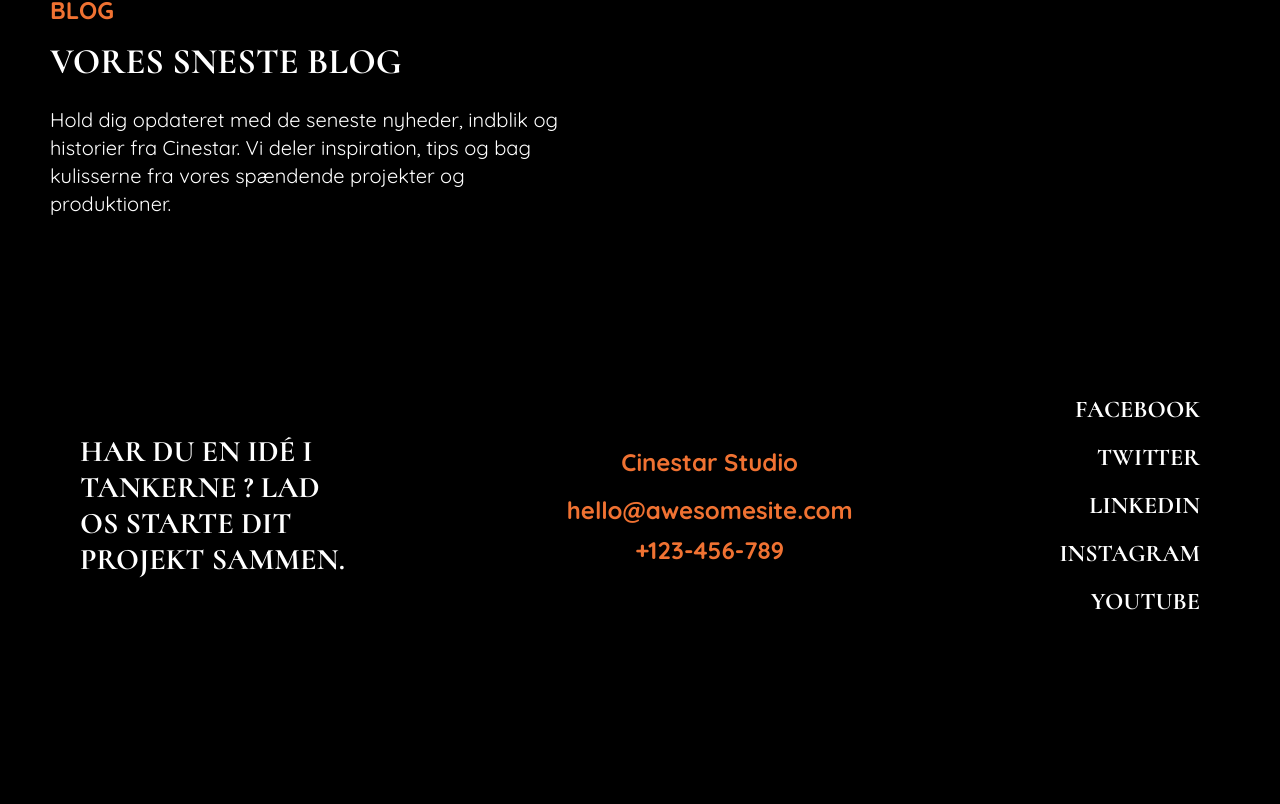
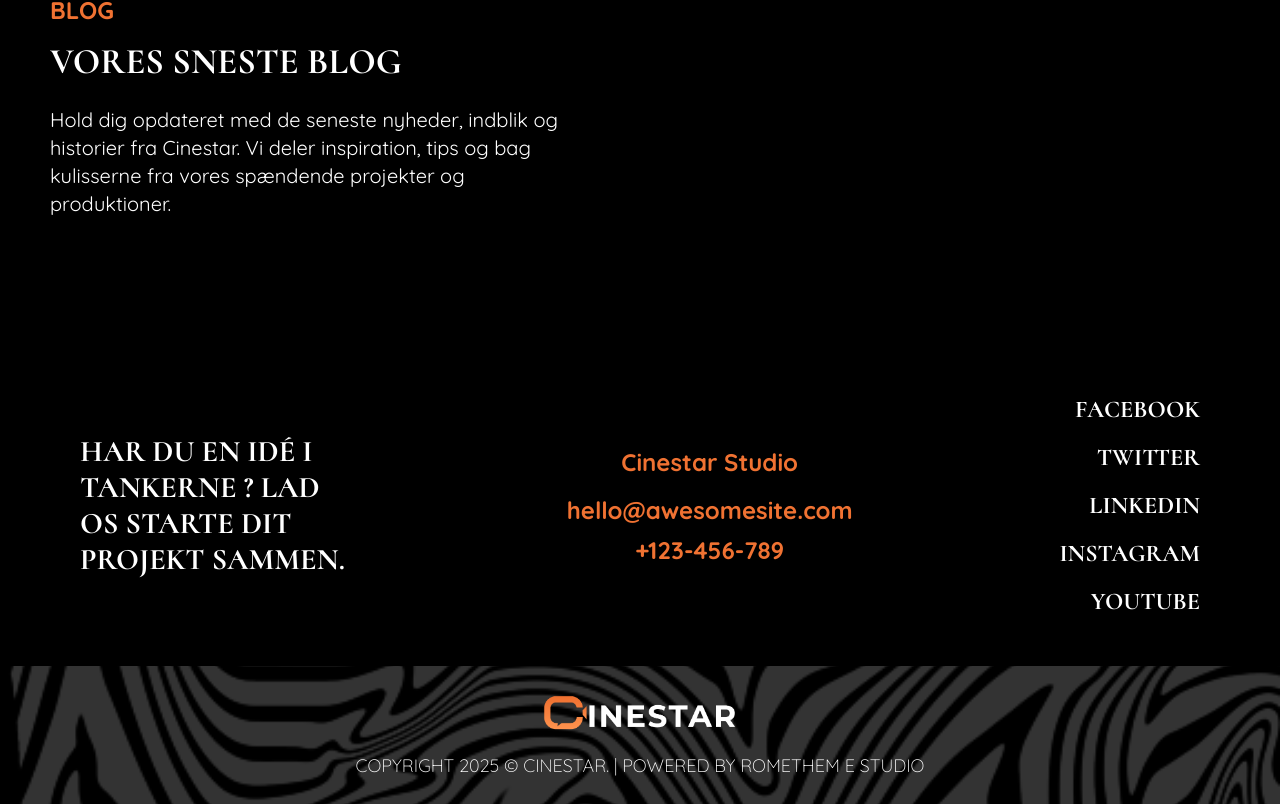
Before and after one commit to sleiterr/cinestar_fagproeve_md, a React (Vite) app in the folder mcd_web_cinestar_frontend/: page / in a window 1280 px wide. Shown: the part 7681-8485 px from the top of the page. Before the commit the page ends 8347 px from the top, so only its background shows below. Built offline with nearby package versions, Linux system fonts and the light colour scheme; no server answers.

Commit message:
feat(footer): add FooterLogo component and update footer layout

```diff
--- a/mcd_web_cinestar_frontend/src/components/Footer/Footer.jsx
+++ b/mcd_web_cinestar_frontend/src/components/Footer/Footer.jsx
@@ -3,14 +3,25 @@ import clsx from "clsx";
 import FooterCTA from "./FooterCTA";
 import { ContactFooter } from "./ContactFooter";
 import { LinkWrapper } from "./LinkWrapper";
+import FooterLogo from "./FooterLogo";
+import liquifer from "../../assets/service/liquifer.png";
 
 const Footer = () => {
   return (
-    <footer className="flex flex-col items-center justify-center bg-footer">
+    <footer
+      className="relative flex flex-col items-center justify-center"
+      style={{
+        backgroundImage: `url(${liquifer})`,
+        backgroundPosition: "center center",
+        backgroundRepeat: "no-repeat",
+        backgroundSize: "cover",
+      }}
+    >
+      <div className="absolute inset-0 bg-footer-overlay"></div>
       <div
         className={clsx(
-          "flex items-center flex-col gap-8 justify-between w-full py-24 px-8  md:py-12 md:px-20",
-          "md:gap-0 md:flex-row md:items-center md:py-8",
+          "relative flex items-center flex-col gap-8 justify-between w-full py-24 px-8 md:py-12 md:px-20 z-10",
+          "md:gap-0 md:flex-row md:items-center md:py-8 bg-footer",
         )}
       >
         <div className="flex flex-col items-center justify-center">
@@ -23,6 +34,11 @@ const Footer = () => {
           <LinkWrapper />
         </div>
       </div>
+      <div
+        className={clsx("relative grid place-items-center py-6 px-8 w-full")}
+      >
+        <FooterLogo />
+      </div>
     </footer>
   );
 };
--- /dev/null
+++ b/mcd_web_cinestar_frontend/src/components/Footer/FooterLogo.jsx
@@ -0,0 +1,43 @@
+import React from "react";
+import { useLocation, useNavigate } from "react-router-dom";
+import { scroller } from "react-scroll";
+import clsx from "clsx";
+import logo from "../../assets/logo/logo.png";
+
+const FooterLogo = ({ scrollTarget = "hero" }) => {
+  const location = useLocation();
+  const navigate = useNavigate();
+
+  const handleClick = () => {
+    // scroll to top first to ensure the scroll works correctly when already on the homepage
+    window.scrollTo({ top: 0, behavior: "smooth" });
+    if (location.pathname === "/") {
+      scroller.scrollTo(scrollTarget, {
+        smooth: true,
+        duration: 250,
+      });
+    } else {
+      navigate("/");
+    }
+  };
+  return (
+    <>
+      <img
+        src={logo}
+        alt="cinestar logo"
+        className="w-51 h-auto mb-4 cursor-pointer"
+        onClick={handleClick}
+      />
+      <p
+        className={clsx(
+          "flex items-center gap-4",
+          "font-light text-lg text-primary-footer text-center uppercase",
+        )}
+      >
+        Copyright 2025 &#169; cinestar. | Powered By Romethem e Studio
+      </p>
+    </>
+  );
+};
+
+export default FooterLogo;
--- a/mcd_web_cinestar_frontend/src/index.css
+++ b/mcd_web_cinestar_frontend/src/index.css
@@ -13,7 +13,9 @@
   --color-footer: #000;
 
   --color-menu-bg: #000000;
+
   --color-hero-overlay: rgba(0, 0, 0, 0.30);
+  --color-footer-overlay: rgba(0, 0, 0, 0.80);
 
   --color-primary: #F07232;
   --color-secondary: #fff;
```
